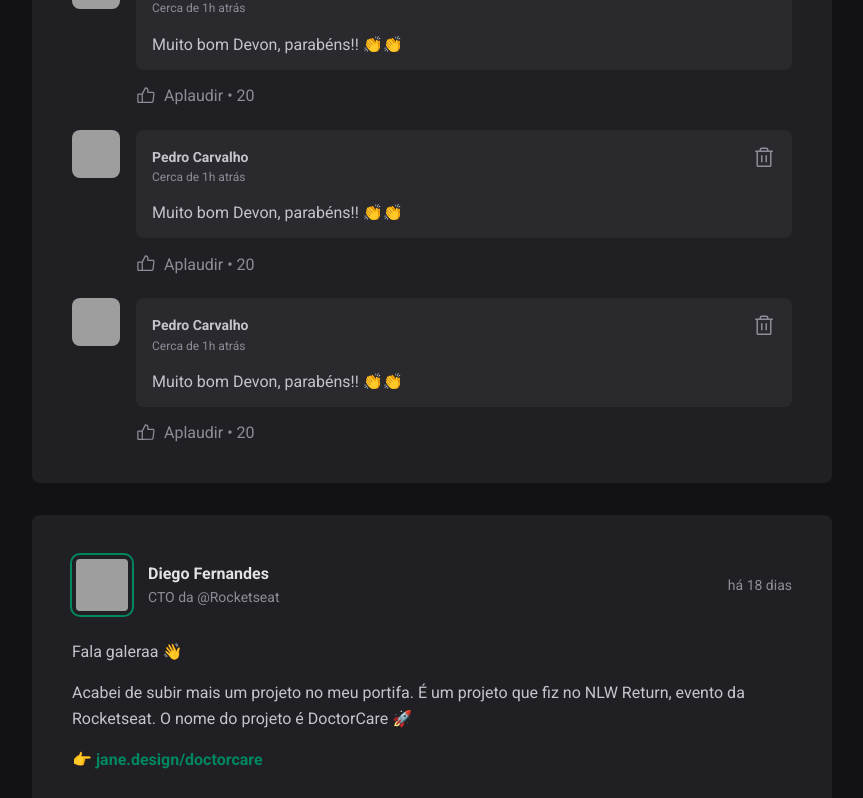
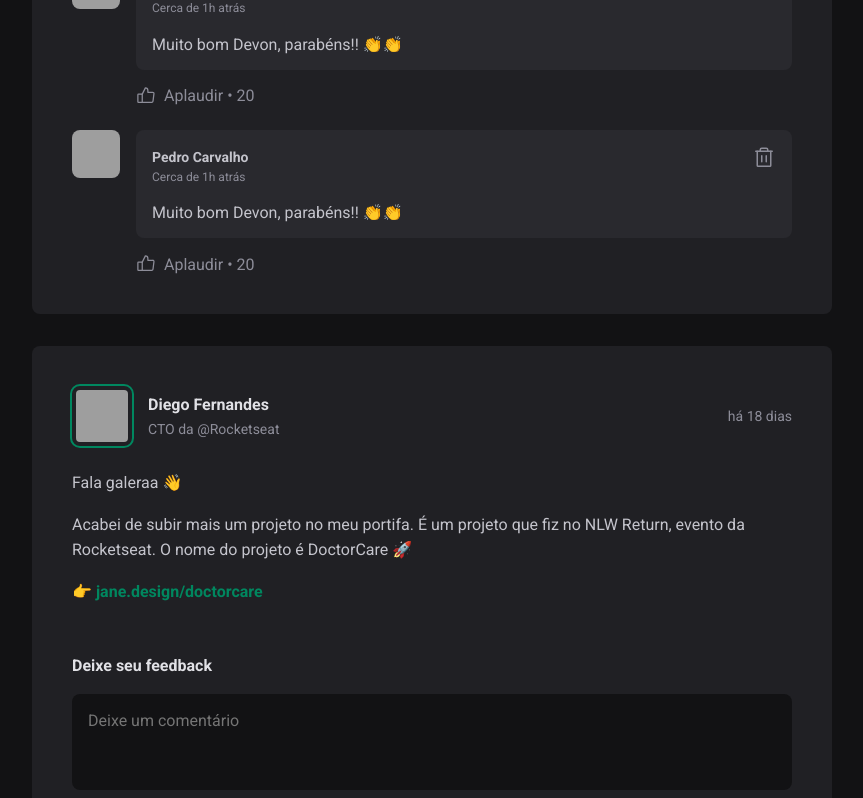
Before and after one commit to PedroJGC/01-fundamentos-reactjs, a React (Vite) app: page / in a window 1280 px wide. Shown: the part 623-1421 px from the top of the page, without its empty margins (352-1215 px from the left). Built offline with nearby package versions, Linux system fonts and the light colour scheme; grey boxes are pictures that could not be loaded.

Commit message:
Lesson 17: useState

```diff
--- a/src/components/Post.jsx
+++ b/src/components/Post.jsx
@@ -1,5 +1,6 @@
 import { format, formatDistanceToNow } from 'date-fns'
 import { ptBR } from 'date-fns/locale'
+import { useState } from 'react'
 
 import { Comment } from './Comment'
 import { Avatar } from './Avatar'
@@ -7,6 +8,9 @@
 import styles from './Post.module.css'
 
 export function Post({ author, publishedAt, content }) {
+  // estado = variáveis que eu quero que o componente monitore.
+  const [comments, setComments] = useState([1, 2])
+
   const publishedDateFormatted = format(publishedAt, "d 'de' LLLL 'às' HH:mm'h'", {
     locale: ptBR,
   })
@@ -15,6 +19,13 @@
     locale: ptBR,
     addSuffix: true,
   })
+
+  function handleCreateNewComment(event) {
+    event.preventDefault()
+
+    // imutabilidade
+    setComments([...comments, comments.length + 1])
+  }
 
   return (
     <article className={styles.post}>
@@ -46,7 +57,7 @@
         })}
       </div>
 
-      <form className={styles.commentForm}>
+      <form onSubmit={handleCreateNewComment} className={styles.commentForm}>
         <strong>Deixe seu feedback</strong>
 
         <textarea placeholder='Deixe um comentário' />
@@ -57,9 +68,9 @@
       </form>
 
       <div className={styles.commentList}>
-        <Comment />
-        <Comment />
-        <Comment />
+        {comments.map((comment) => {
+          return <Comment />
+        })}
       </div>
     </article>
   )
```
